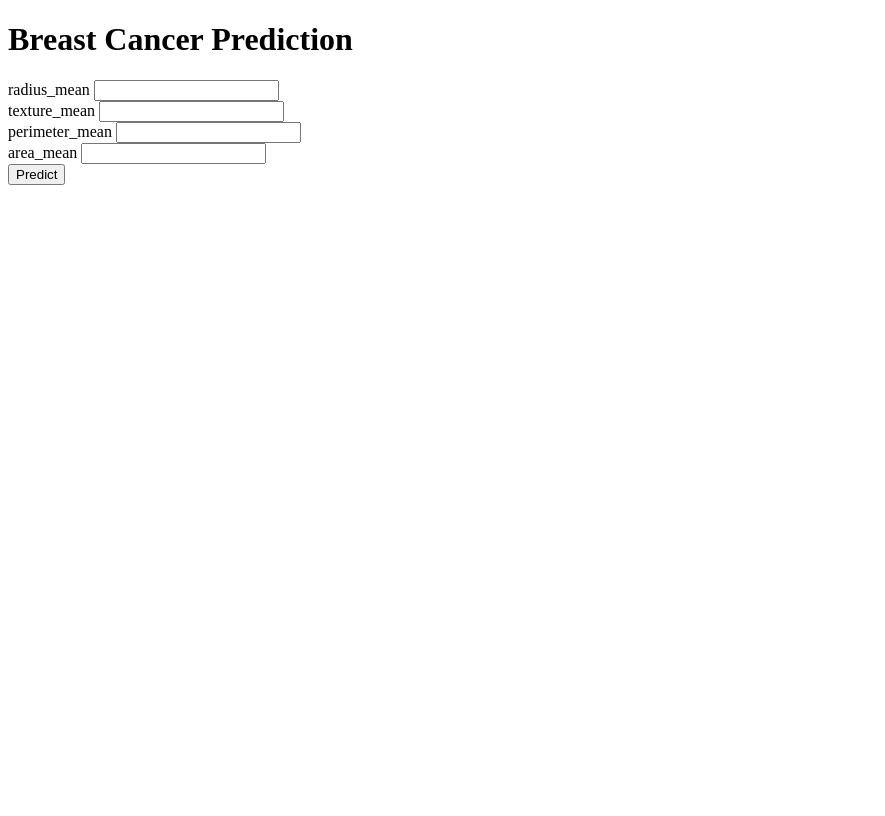
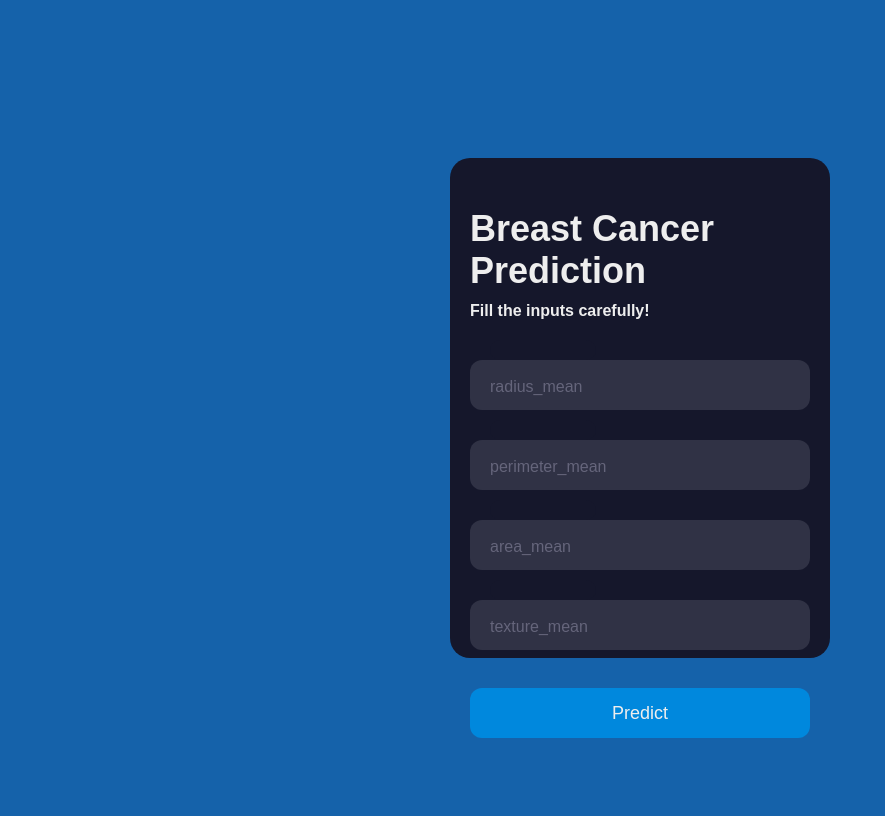
Before and after one commit to salahzaame/breast_cancer_prediction, a Flask app: page / in a window 1280 px wide. Shown: the whole page, without its empty margins (0-885 px from the left). Before the commit the page ends 185 px from the top, so only its background shows below. Run offline with Flask 3, Linux system fonts and the light colour scheme; parts of the project's set-up code (start-up, migrations or seed data) failed here and were passed over.

Commit message:
front end work

```diff
--- a/app.py
+++ b/app.py
@@ -10,7 +10,7 @@ app = Flask(__name__)
 model = pickle.load(open("breast_cancer_model.pkl", "rb"))
 
 data = pd.read_csv('data.csv')
-mean_data = data.drop(['radius_mean', 'texture_mean', 'perimeter_mean' , 'area_mean', 'diagnosis', 'id'], axis=1).mean()
+mean_data = data.drop(['radius_mean', 'texture_mean', 'perimeter_mean' , 'area_mean', 'diagnosis', 'id', 'Unnamed: 32'], axis=1).mean()
 
 #Define the route to be home
 #use the route() decorator to tell Flask what URL should trigger our function .
@@ -24,7 +24,7 @@ def predict():
     float_features = [float(x) for x in request.form.values()] # fetching the values from the form and convert it to floats
     # features = [np.array(float_features)] #converting to an array that has the same shape of our prediction data
     # features = [np.concatenate([float_features[:4], mean_data.tolist()])]
-    features = float_features[:4]+mean_data.tolist()
+    features = float_features+mean_data.tolist()
 
     features = [np.array(features)]
 
@@ -36,6 +36,28 @@ def predict():
     return render_template("index.html", prediction_text = "Breast cancer prediction {}".format(prediction))
 
 
+# @app.route("/predict", methods=['POST'])
+# def predict():
+#     selected_features = ['radius_mean', 'perimeter_mean', 'area_mean', 'texture_mean']
+#     input_values = [float(request.form[name]) for name in selected_features]
+#     features = input_values + mean_data.tolist()
+
+#     features = [np.array(features)]
+
+#     imputer = SimpleImputer(strategy='mean')
+#     features = imputer.fit_transform(features)
+
+#     prediction = model.predict(features)
+#     return render_template("index.html", prediction_text="Breast cancer prediction {}".format(prediction))
+
+
+
+
+
+
+
+
+
 if __name__ == "__main__": #main function
 
     app.run(debug=True , port= 5000 , host='0.0.0.0')
--- /dev/null
+++ b/static/style.css
@@ -0,0 +1,124 @@
+body {
+    align-items: center;
+    background-color: #1562aa;
+    display: flex;
+    justify-content: center;
+    height: 100vh;
+  }
+
+  .form {
+    background-color: #15172b;
+    border-radius: 20px;
+    box-sizing: border-box;
+    height: 500px;
+    padding: 20px;
+    width: 380px;
+  }
+
+  .title {
+    color: #eee;
+    font-family: sans-serif;
+    font-size: 36px;
+    font-weight: 600;
+    margin-top: 30px;
+  }
+
+  .subtitle {
+    color: #eee;
+    font-family: sans-serif;
+    font-size: 16px;
+    font-weight: 600;
+    margin-top: 10px;
+  }
+
+  .input-container {
+    height: 50px;
+    position: relative;
+    width: 100%;
+  }
+
+  .ic1 {
+    margin-top: 40px;
+  }
+
+  .ic2 {
+    margin-top: 30px;
+  }
+
+  .input {
+    background-color: #303245;
+    border-radius: 12px;
+    border: 0;
+    box-sizing: border-box;
+    color: #eee;
+    font-size: 18px;
+    height: 100%;
+    outline: 0;
+    padding: 4px 20px 0;
+    width: 100%;
+  }
+
+  .cut {
+    background-color: #15172b;
+    border-radius: 10px;
+    height: 20px;
+    left: 20px;
+    position: absolute;
+    top: -20px;
+    transform: translateY(0);
+    transition: transform 200ms;
+    width: 106px;
+  }
+
+  .cut-short {
+    width: 60px;
+  }
+
+  .input:focus ~ .cut,
+  .input:not(:placeholder-shown) ~ .cut {
+    transform: translateY(8px);
+  }
+
+  .placeholder {
+    color: #65657b;
+    font-family: sans-serif;
+    left: 20px;
+    line-height: 14px;
+    pointer-events: none;
+    position: absolute;
+    transform-origin: 0 50%;
+    transition: transform 200ms, color 200ms;
+    top: 20px;
+  }
+
+  .input:focus ~ .placeholder,
+  .input:not(:placeholder-shown) ~ .placeholder {
+    transform: translateY(-30px) translateX(10px) scale(0.75);
+  }
+
+  .input:not(:placeholder-shown) ~ .placeholder {
+    color: #808097;
+  }
+
+  .input:focus ~ .placeholder {
+    color: #dc2f55;
+  }
+
+  .submit {
+    background-color: #08d;
+    border-radius: 12px;
+    border: 0;
+    box-sizing: border-box;
+    color: #eee;
+    cursor: pointer;
+    font-size: 18px;
+    height: 50px;
+    margin-top: 38px;
+    outline: 0;
+    text-align: center;
+    width: 100%;
+  }
+
+  .submit:active {
+    background-color: #06b;
+  }
--- a/templates/index.html
+++ b/templates/index.html
@@ -1,125 +1,56 @@
 <!DOCTYPE html>
 <html >
-<!--From https://codepen.io/frytyler/pen/EGdtg-->
+
 <head>
   <meta charset="UTF-8">
   <title>ML API</title>
-  <!-- <link href='https://fonts.googleapis.com/css?family=Pacifico' rel='stylesheet' type='text/css'>
-<link href='https://fonts.googleapis.com/css?family=Arimo' rel='stylesheet' type='text/css'>
-<link href='https://fonts.googleapis.com/css?family=Hind:300' rel='stylesheet' type='text/css'>
-<link href='https://fonts.googleapis.com/css?family=Open+Sans+Condensed:300' rel='stylesheet' type='text/css'> -->
-
+  <link rel="stylesheet" href="{{ url_for('static', filename= 'style.css') }}">
 </head>
 
 <body>
  <div class="login">
-	<h1>Breast Cancer Prediction</h1>
+
 
      <!-- Main Input For Receiving Query to our ML
       Action is where the data is sent ,in our case it's predict page .
       If action is Omitted , it assumed to be the current page
     -->
-
+<div class="form">
+  <div class="title">Breast Cancer Prediction</div>
+  <div class="subtitle">Fill the inputs carefully!</div>
     <form method="post" action="{{ url_for('predict')}}">
 
-        <label for="radius_mean">radius_mean</label>
-        <input type="text" name="radius_mean" id="radius_mean"><br>
+      <div class="input-container ic1">
+        <input  class="input" type="text" placeholder=" "  name="radius_mean"/>
+        <div class="cut"></div>
+        <label for="radius_mean" class="placeholder">radius_mean </label>
+      </div>
 
-        <label for="texture_mean">texture_mean</label>
-        <input type="text" name="texture_mean" id="texture_mean"><br>
+      <div class="input-container ic2">
+        <input id="perimeter_mean" class="input" type="text" placeholder=" " name="perimeter_mean"/>
+        <div class="cut"></div>
+        <label for="perimeter_mean" class="placeholder">perimeter_mean </label>
+      </div>
 
-        <label for="perimeter_mean">perimeter_mean</label>
-        <input type="text" name="perimeter_mean" id="perimeter_mean"><br>
+      <div class="input-container ic2">
+        <input id="area_mean" class="input" type="text" placeholder=" " name="area_mean" />
+        <div class="cut"></div>
+        <label for="area_mean" class="placeholder">area_mean </label>
+      </div>
 
-        <label for="area_mean">area_mean</label>
-        <input type="text" name="area_mean" id="area_mean"><br>
+      <div class="input-container ic2">
+        <input id="texture_mean" class="input" type="text" placeholder=" " name="texture_mean" />
+        <div class="cut"></div>
+        <label for="texture_mean" class="placeholder">texture_mean </label>
+      </div>
 
-        <!-- <label for="smoothness_mean">smoothness_mean</label>
-        <input type="text" name="smoothness_mean" id="smoothness_mean"><br>
-
-        <label for="compactness_mean">compactness_mean</label>
-        <input type="text" name="compactness_mean" id="compactness_mean"><br>
-
-        <label for="concavity_mean">concavity_mean</label>
-        <input type="text" name="concavity_mean" id="concavity_mean"><br>
-
-        <label for="concave_points_mean">concave_points_mean</label>
-        <input type="text" name="concave_points_mean" id="concave_points_mean"><br>
-
-        <label for="symmetry_mean">symmetry_mean</label>
-        <input type="text" name="symmetry_mean" id="symmetry_mean"><br>
-
-        <label for="fractal_dimension_mean">fractal_dimension_mean</label>
-        <input type="text" name="fractal_dimension_mean" id="fractal_dimension_mean"><br>
-
-        <label for="radius_se">radius_se</label>
-        <input type="text" name="radius_se" id="radius_se"><br>
-
-        <label for="texture_se">texture_se</label>
-        <input type="text" name="texture_se" id="texture_se"><br>
-
-        <label for="perimeter_se">perimeter_se</label>
-        <input type="text" name="perimeter_se" id="perimeter_se"><br>
-
-        <label for="area_se">area_se</label>
-        <input type="text" name="area_se" id="area_se"><br>
-
-        <label for="smoothness_se">smoothness_se</label>
-        <input type="text" name="smoothness_se" id="smoothness_se"><br>
-
-        <label for="compactness_se">compactness_se</label>
-        <input type="text" name="compactness_se" id="compactness_se"><br>
-
-        <label for="concavity_se">concavity_se</label>
-        <input type="text" name="concavity_se" id="concavity_se"><br>
-
-        <label for="concave_points_se">concave_points_se</label>
-        <input type="text" name="concave_points_se" id="concave_points_se"><br>
-
-        <label for="symmetry_se">symmetry_se</label>
-        <input type="text" name="symmetry_se" id="symmetry_se"><br>
-
-        <label for="fractal_dimension_se">fractal_dimension_se</label>
-        <input type="text" name="fractal_dimension_se" id="fractal_dimension_se"><br>
-
-        <label for="radius_worst">radius_worst</label>
-        <input type="text" name="radius_worst" id="radius_worst"><br>
-
-        <label for="texture_worst">texture_worst</label>
-        <input type="text" name="texture_worst" id="texture_worst"><br>
-
-        <label for="perimeter_worst">perimeter_worst</label>
-        <input type="text" name="perimeter_worst" id="perimeter_worst"><br>
-
-        <label for="area_worst">area_worst</label>
-        <input type="text" name="area_worst" id="area_worst"><br>
-
-        <label for="smoothness_worst">smoothness_worst</label>
-        <input type="text" name="smoothness_worst" id="smoothness_worst"><br>
-
-        <label for="compactness_worst">compactness_worst</label>
-        <input type="text" name="compactness_worst" id="compactness_worst"><br>
-
-        <label for="concavity_worst">concavity_worst</label>
-        <input type="text" name="concavity_worst" id="concavity_worst"><br>
-
-        <label for="concave_points_worst">concave_points_worst</label>
-        <input type="text" name="concave_points_worst" id="concave_points_worst"><br>
-
-        <label for="symmetry_worst">symmetry_worst</label>
-        <input type="text" name="symmetry_worst" id="symmetry_worst"><br>
-
-        <label for="fractal_dimension_worst">fractal_dimension_worst</label>
-        <input type="text" name="fractal_dimension_worst" id="fractal_dimension_worst"><br> -->
-
-        <button type="submit">Predict</button>
+        <button type="submit" class="submit" >Predict</button>
     </form>
-
+  </div class="prediction">
     {% if prediction_text %}
     <h2>{{ prediction_text }}</h2>
     {% endif %}
  </div>
 
-
 </body>
 </html>
```
